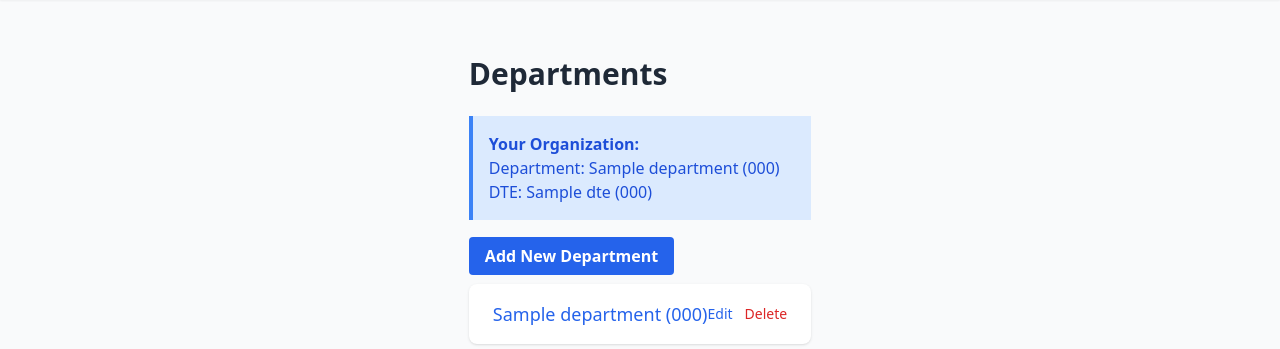
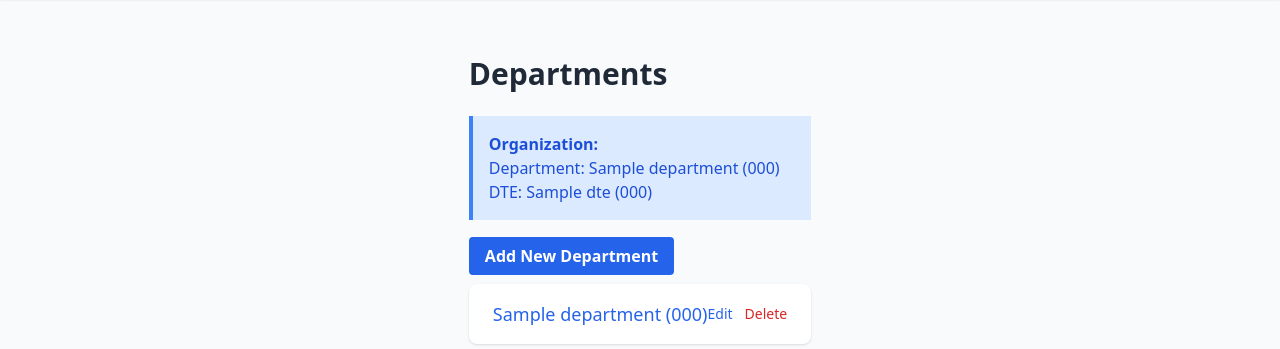
Before and after one commit to toryoto/MyMoE, a Django app: page /departments/ in a window 1280 px wide. Shown: the part 65-414 px from the top of the page. Run offline with Django 5.2, Linux system fonts and the light colour scheme; a user stored in the database is signed in; tables that the repository leaves empty hold one stand-in row (values such as "Sample post"); some libraries are stand-ins or nearby versions.

Commit message:
衝突なし

```diff
--- a/template/components/user_org_info.html
+++ b/template/components/user_org_info.html
@@ -1,6 +1,6 @@
 {% if employee.department %}
 <div class="bg-blue-100 border-l-4 border-blue-500 text-blue-700 p-4 mb-6" role="alert">
-    <p class="font-bold">Your Organization:</p>
+    <p class="font-bold">Organization:</p>
     <p>Department: {{ employee.department.name }} {% if employee.department.code %}({{ employee.department.code }}){% endif %}</p>
     <p>DTE: {% if employee.dte %}{{ employee.dte.name }} {% if employee.dte.code %}({{ employee.dte.code }}){% endif %}{% else %}N/A{% endif %}</p>
 </div>
```
